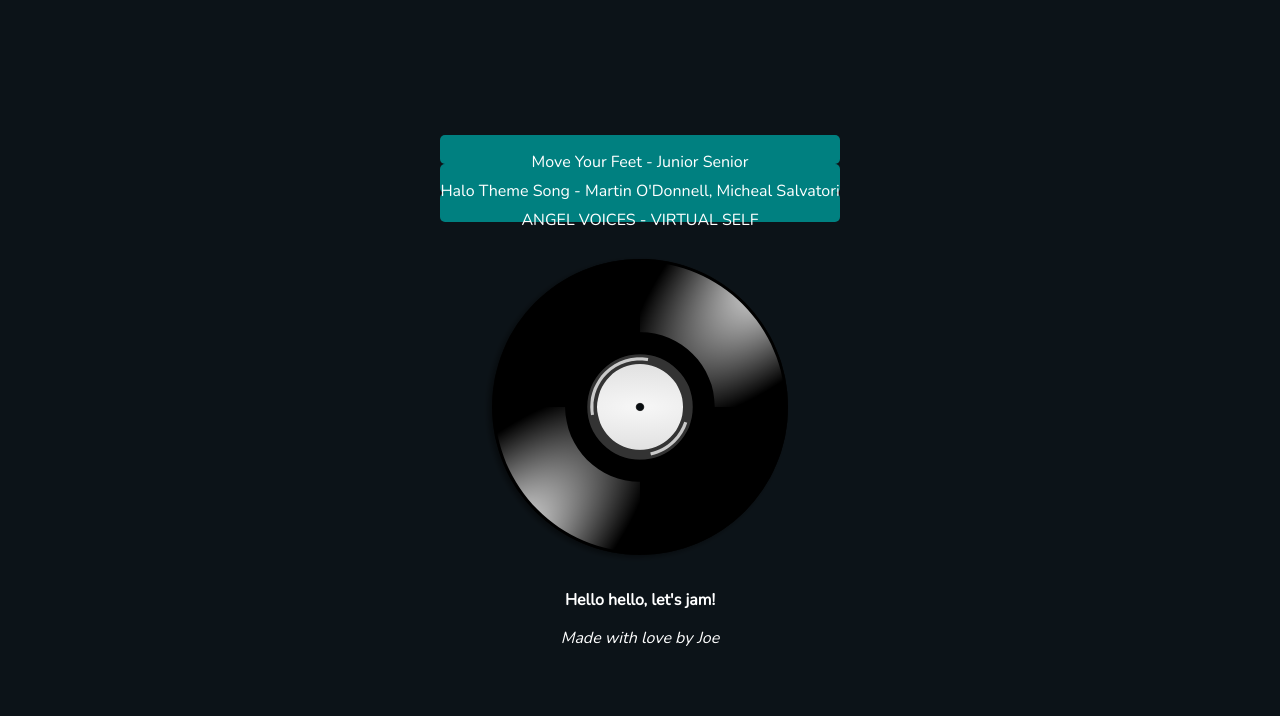
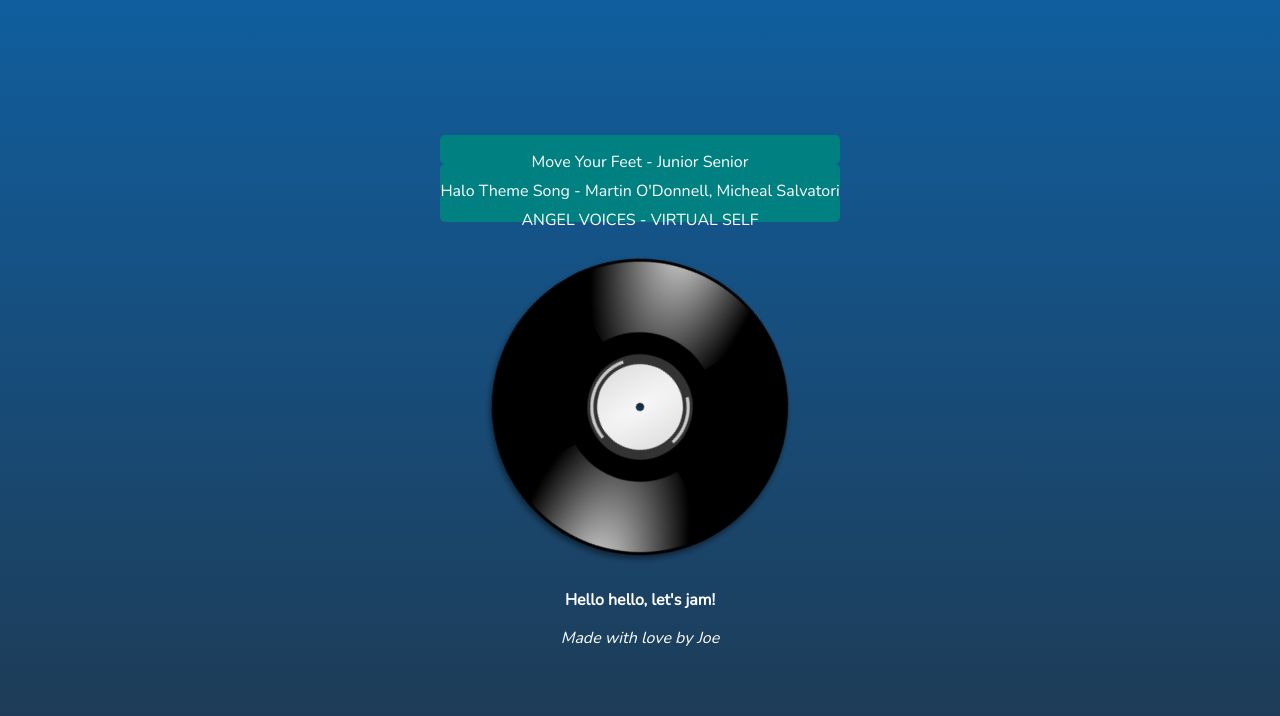
Before and after one commit to MrShoopa/react-to-the-music, a React (Create React App) app: page / in a window 1280 px wide. Shown: the top 716 px of the page. Built offline with nearby package versions, Linux system fonts and the light colour scheme.

Commit message:
Added gradient backgrounds, component mounting functions

```diff
--- a/public/index.html
+++ b/public/index.html
@@ -5,7 +5,7 @@
     <meta charset="utf-8" />
     <link rel="shortcut icon" href="%PUBLIC_URL%/favicon.ico" />
     <meta name="viewport" content="width=device-width, initial-scale=1, shrink-to-fit=no" />
-    <meta name="theme-color" content="#000000" />
+    <meta name="theme-color" content="#FFFFFF" />
     <!--
       manifest.json provides metadata used when your web app is installed on a
       user's mobile device or desktop. See https://developers.google.com/web/fundamentals/web-app-manifest/
--- a/src/App.css
+++ b/src/App.css
@@ -1,4 +1,7 @@
-.App {}
+body {
+  background: -webkit-linear-gradient(top, rgba(16, 94, 158, 1) 0%, rgba(31, 56, 79, 1) 100%);
+  transition: 1ms;
+}
 
 .App-header {
   text-align: center;
@@ -6,7 +9,7 @@
 }
 
 .App-logo {
-  animation: App-logo-spin infinite 20s linear;
+  animation: App-logo-spin infinite 30s linear;
   height: 40vmin;
   pointer-events: none;
 }
--- a/src/components/Menu/SongList.scss
+++ b/src/components/Menu/SongList.scss
@@ -21,7 +21,6 @@
 // Styles
 body {
     align-items: center;
-    background: darken($blue, 10);
     display: flex;
     font-family: 'Nunito', sans-serif;
     color: white;
--- a/src/components/Player/Player.jsx
+++ b/src/components/Player/Player.jsx
@@ -16,6 +16,11 @@
             currentTime: 0
         }
     };
+
+    componentWillMount() {
+        document.body.style.background = "-webkit-linear-gradient(top, rgba(36,36,36,1) 0%,rgba(42,42,42,1) 12%,rgba(48,48,48,1) 25%,rgba(33,33,33,1) 39%,rgba(21,21,21,1) 50%,rgba(0,0,0,1) 51%,rgba(8,8,8,1) 60%,rgba(20,20,20,1) 76%,rgba(13,13,13,1) 91%,rgba(9,9,9,1) 100%)";
+    }
+
 
     timeStatus = 0;
 
@@ -54,9 +59,7 @@
 
     }
     returnToSongList = () => {
-        if (this.state.playStatus === 'pause') this.togglePlay()
         ReactDOM.render(<App />, document.getElementById('root'))
-
     }
 
     render = () => {
@@ -85,6 +88,9 @@
     };
 
     componentWillUnmount() {
+        if (this.state.playStatus === 'pause') this.togglePlay()
+        document.body.style.background = "";
+
         console.log(`Navigating back to song list... `)
         clearInterval(this.timeStatus);
     }
--- a/src/components/Player/Player.scss
+++ b/src/components/Player/Player.scss
@@ -21,12 +21,12 @@
 // Styles
 body {
     align-items: center;
-    background: darken($blue, 10);
     display: flex;
     font-family: 'Nunito', sans-serif;
     color: white;
     height: 100vh;
     justify-content: center;
+    transition: 1ms;
 }
 
 audio {
```
Also changed, not shown: src/index.css (line endings or trailing spaces), 1 other file (tests, documents, lock files or other folders).
